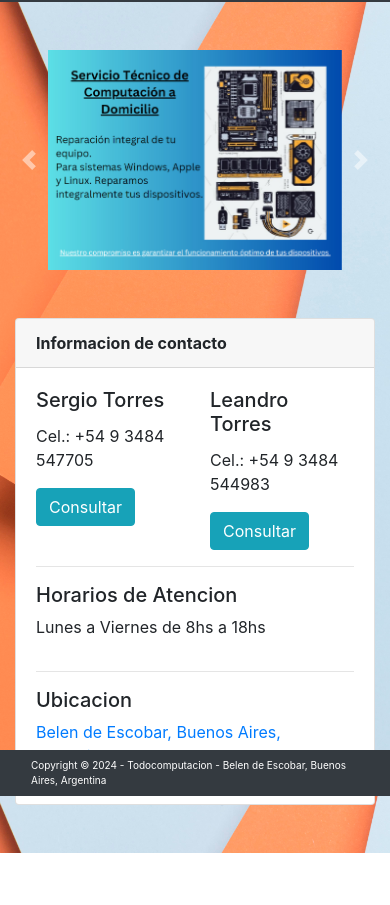
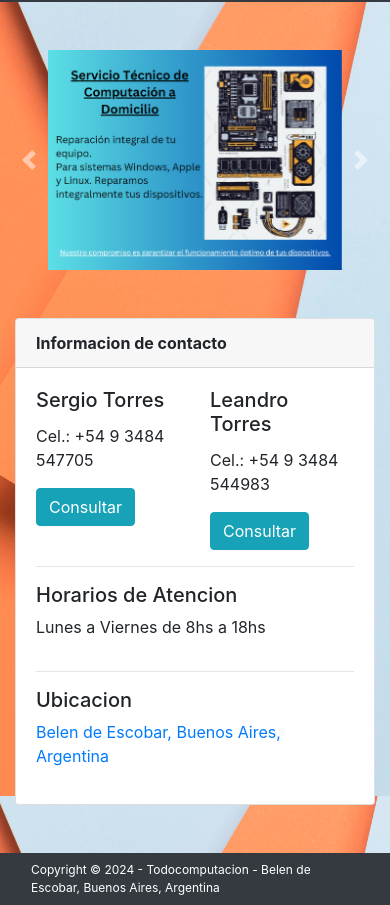
Before and after one commit to TorresLeandroMartin/todocomputacion, a plain HTML site: page index.html in a window 390 px wide. Shown: the part 48-953 px from the top of the page. Before the commit the page ends 901 px from the top, so only its background shows below. Drawn offline with nearby package versions, Linux system fonts and the light colour scheme.

Commit message:
Changes on footer

```diff
--- a/index.html
+++ b/index.html
@@ -89,7 +89,7 @@
             <div class="col-6">
               <h5 class="card-title">Leandro Torres</h5>
               <p class="card-text">Cel.: +54 9 3484 544983</p>
-              <a href="https://wa.me/5493484547705" class="btn btn-info" target="_blank">Consultar</a>
+              <a href="https://wa.me/5493484544983" class="btn btn-info" target="_blank">Consultar</a>
             </div>
           </div>
           <div class="row">
@@ -113,14 +113,12 @@
   </div>
 
 
-  <div class="footer">
-    <div class="container-fluid bg-dark" style="font-size: 10px;">
-      <ul class="nav justify-content-center">
-        <li class="nav-item">
-          <a class="nav-link text-white" href="#">Copyright © 2024 - Todocomputacion - Belen de Escobar, Buenos Aires,
-            Argentina</a>
-      </ul>
-    </div>
+  <div class="container-fluid bg-dark styles-for-footer-on-mobile">
+    <ul class="nav justify-content-center">
+      <li class="nav-item">
+        <a class="nav-link text-white" href="#">Copyright © 2024 - Todocomputacion - Belen de Escobar, Buenos Aires,
+          Argentina</a>
+    </ul>
   </div>
 
 
--- a/style.css
+++ b/style.css
@@ -4,6 +4,7 @@ body {
     background-attachment: fixed;
     background-position: center;
     background-size: cover;
+
 
 }
 
@@ -30,11 +31,8 @@ body {
         }
     }
 
-    .footer {
-        position: absolute;
-        width: 100%;
-        bottom: 0;
-        left: 0;
+    .styles-for-footer-on-mobile {
+        font-size: 12px;
+    }
 
-    }
 }
```
